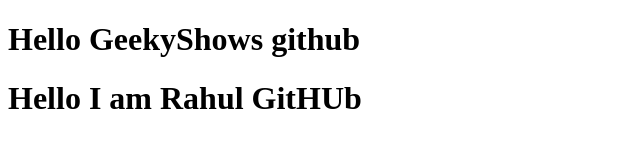
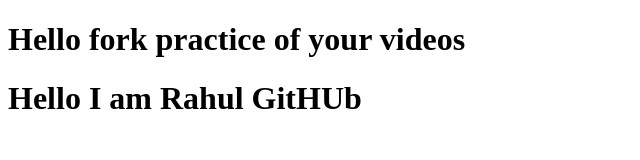
Before and after one commit to rajeshrajkr4/geekyshows, a plain HTML site: page index.html in a window 1280 px wide. Shown: the whole page, without its empty margins (0-640 px from the left). Drawn offline with Linux system fonts and the light colour scheme.

Commit message:
fork practice

```diff
--- a/index.html
+++ b/index.html
@@ -7,7 +7,7 @@
  <title>Document</title>
 </head>
 <body>
- <h1>Hello GeekyShows github</h1>
+ <h1>Hello fork practice of your videos</h1>
  <h1>Hello I am Rahul GitHUb</h1>
 </body>
 </html>
```
